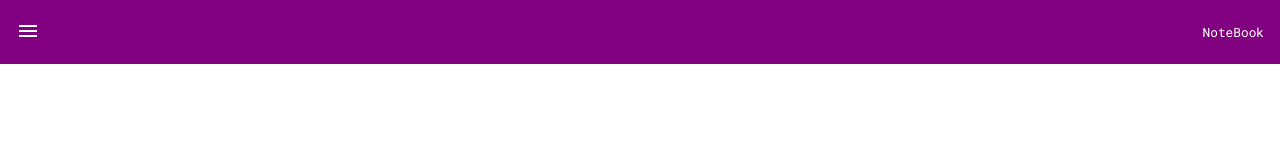
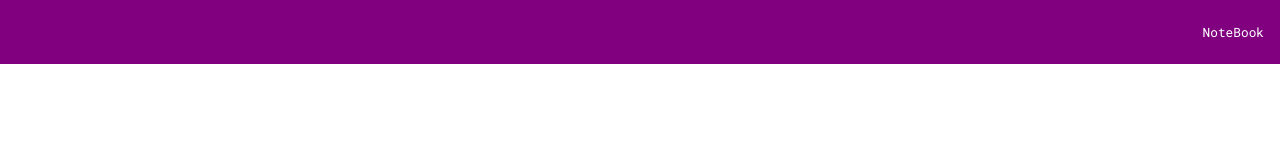
Before and after one commit to CarlosZillig/my-to-do, a React (Create React App) app: page / in a window 1280 px wide. Shown: the top 160 px of the page. Built offline with nearby package versions, Linux system fonts and the light colour scheme.

Commit message:
Adicionando CSS Modules

```diff
--- a/package.json
+++ b/package.json
@@ -9,6 +9,7 @@
     "@testing-library/react": "^13.4.0",
     "@testing-library/user-event": "^13.5.0",
     "react": "^18.2.0",
+    "react-css-modules": "^4.7.11",
     "react-dom": "^18.2.0",
     "react-scripts": "5.0.1",
     "sass": "^1.56.1",
--- a/src/Components/Header/header.scss
+++ b/src/Components/Header/Header.module.scss
@@ -6,7 +6,7 @@
     justify-content: space-between;
     align-items: center;
     padding: 0 1em;
-    .header-container {
+    .headerContainer {
         font-size: 0.8em;
         color: white;
     }
--- a/src/Components/Header/index.jsx
+++ b/src/Components/Header/index.jsx
@@ -1,17 +1,12 @@
 import React from 'react';
-import './header.scss'
-import MenuIcon from '@mui/icons-material/Menu';
+import styles from "./Header.module.scss"
 
 const Header = () => {
     return(
-        <header className='header'>
-            <div className="menu-container">
-                <MenuIcon
-                    fontSize='medium'
-                    className='menu'
-                />
+        <header className={styles.header}>
+            <div className={styles.menuContainer}>
             </div>
-            <div className='header-container'>NoteBook</div>
+            <div className={styles.headerContainer}>NoteBook</div>
         </header>
     )
 }
--- a/src/index.js
+++ b/src/index.js
@@ -1,7 +1,6 @@
 import React from 'react';
 import ReactDOM from 'react-dom/client';
 import App from './App';
-import reportWebVitals from './reportWebVitals';
 
 const root = ReactDOM.createRoot(document.getElementById('root'));
 root.render(
@@ -9,8 +8,3 @@ root.render(
     <App />
   </React.StrictMode>
 );
-
-// If you want to start measuring performance in your app, pass a function
-// to log results (for example: reportWebVitals(console.log))
-// or send to an analytics endpoint. Learn more: https://bit.ly/CRA-vitals
-reportWebVitals();
```
Also changed, not shown: src/Components/Formulario/index.jsx (added), 1 other file (tests, documents, lock files or other folders).
